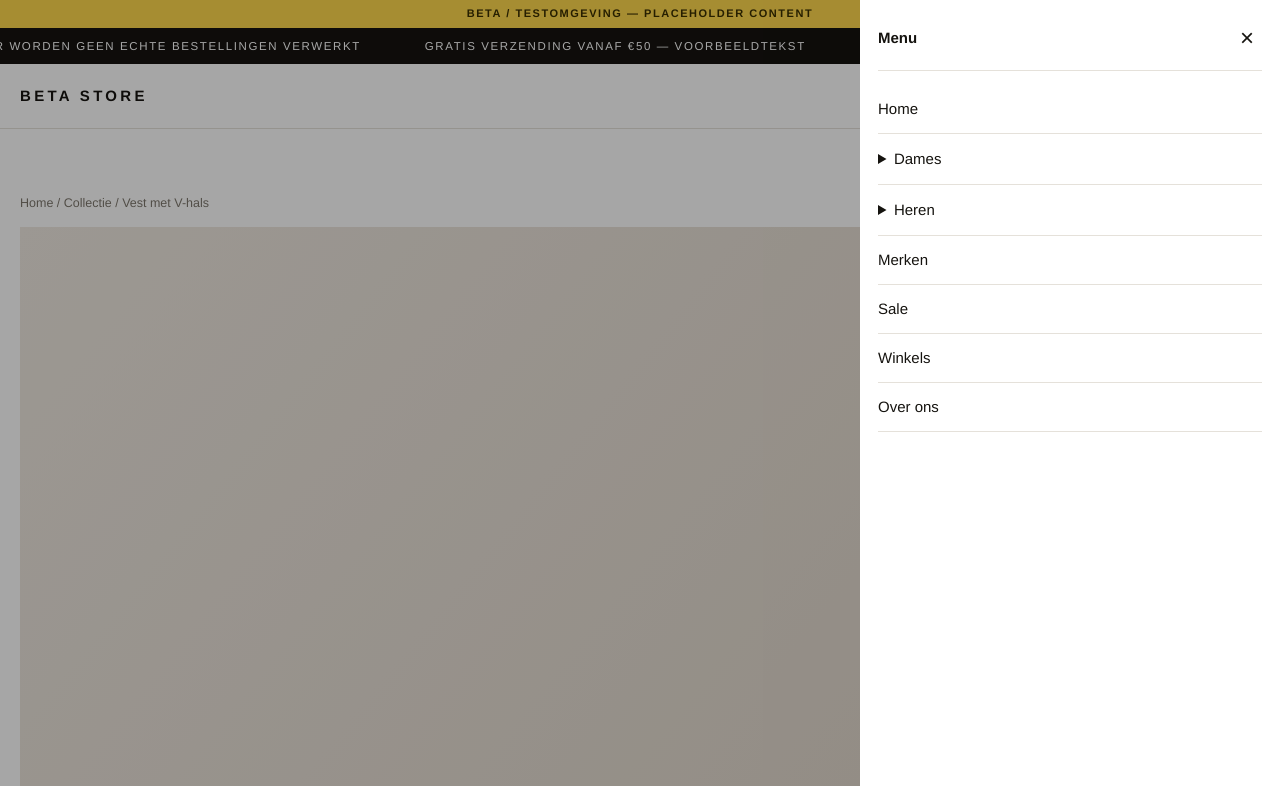
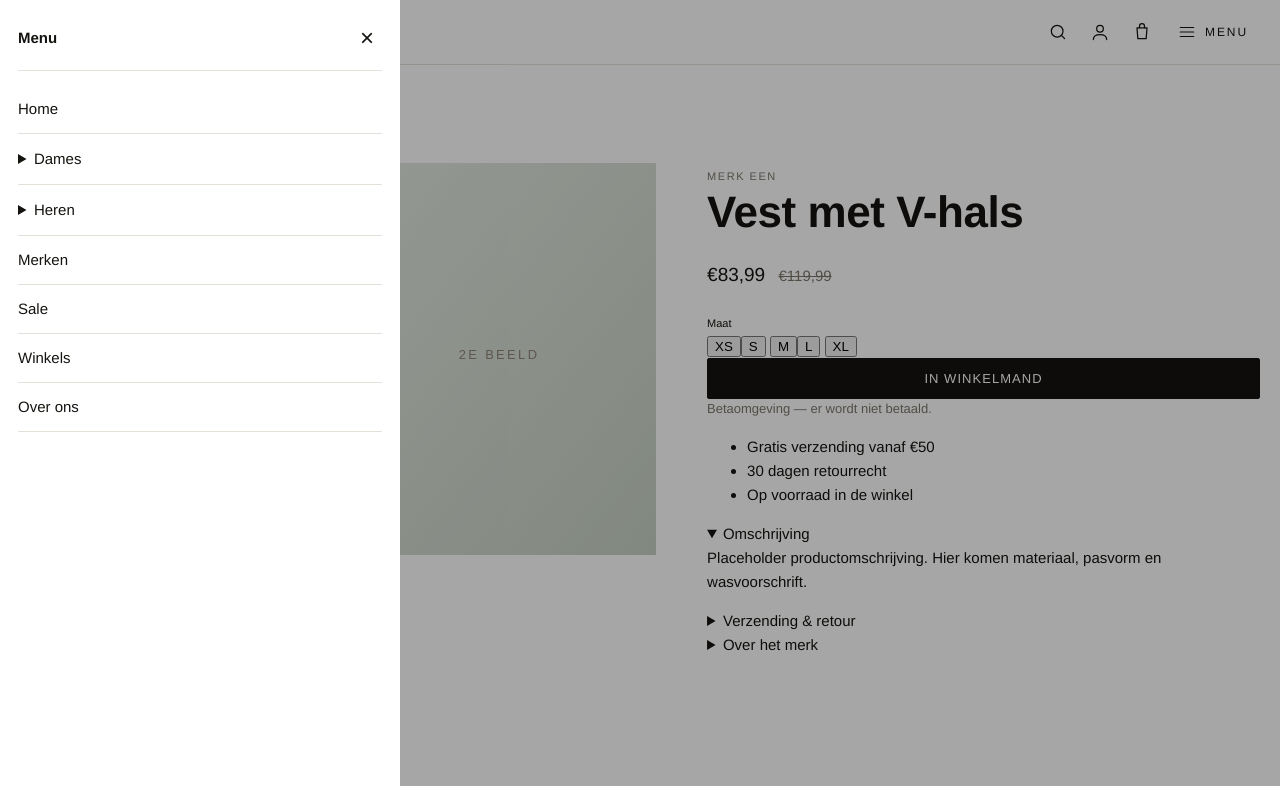
Before and after one commit to Big-B13/number-nine-website-, a plain HTML site: page product.html in a window 1280 px wide. Both pictures are taken after a click on the button "MENU". Shown: the top 786 px of the page. Drawn offline with Linux system fonts and the light colour scheme.

Commit message:
Remove legacy styles and update menu button layout
Removed legacy styles for beta flag and announcement bar. Updated styles for header menu button and drawer panel animations.

```diff
--- a/css/style.css
+++ b/css/style.css
@@ -24,18 +24,13 @@ p{margin:0 0 1em}
 .link{border-bottom:1px solid currentColor;font-size:14px}
 code{background:var(--sand);padding:1px 5px;border-radius:var(--r);font-size:13px}
 
-/* ---------- beta-vlag ---------- */
-.beta-flag{
-  background:#ffd84d;color:#3a2f00;text-align:center;
-  font-size:11px;letter-spacing:.14em;text-transform:uppercase;padding:5px 10px;font-weight:600;
-}
+/* ---------- verwijderd: gele beta-vlag ----------
+   Staat nog in oudere pagina's: CSS verbergt hem direct (zonder flits),
+   js/app.js haalt hem daarna volledig uit de pagina. */
+.beta-flag{display:none!important}
 
-/* ---------- announcement ---------- */
-.ann{background:var(--ink);color:#fff;overflow:hidden;font-size:11.5px;letter-spacing:.14em;text-transform:uppercase}
-.ann__track{display:flex;gap:64px;white-space:nowrap;padding:9px 0;animation:marq 34s linear infinite}
-.ann__item{flex:0 0 auto}
-@keyframes marq{to{transform:translateX(-50%)}}
-@media (prefers-reduced-motion:reduce){.ann__track{animation:none;justify-content:center}}
+/* ---------- verwijderd: scrollende announcement-balk ---------- */
+.ann{display:none!important}
 
 /* ---------- header ---------- */
 .hdr{position:sticky;top:0;z-index:40;background:#fff;border-bottom:1px solid var(--line)}
@@ -54,14 +49,14 @@ code{background:var(--sand);padding:1px 5px;border-radius:var(--r);font-size:13p
 }
 
 /* ---------- navigatie ----------
-   De gecentreerde navigatiebalk is vervangen door een Menu-knop rechts in
-   de header, die een paneel vanaf de rechterkant laat inschuiven. */
-.hdr__burger{display:none!important}   /* legacy: oude burger-knop links */
+   Menu-knop vooraan in de header; het paneel schuift vanaf de
+   linkerkant in (regeling staat in js/app.js). */
+.hdr__burger{display:none!important}   /* legacy: oude burger-knop */
 .nav{display:none!important}           /* legacy: oude gecentreerde balk */
 
 .menu-btn{
   display:inline-flex;align-items:center;gap:9px;background:none;border:0;
-  padding:8px 12px;margin-left:6px;cursor:pointer;color:inherit;font-family:inherit;
+  padding:8px 12px;cursor:pointer;color:inherit;font-family:inherit;
   font-size:12px;letter-spacing:.16em;text-transform:uppercase;border-radius:var(--r);
 }
 .menu-btn:hover{background:var(--sand)}
@@ -72,6 +67,11 @@ code{background:var(--sand);padding:1px 5px;border-radius:var(--r);font-size:13p
 .drawer[hidden]{display:none}
 .drawer.is-closing{animation:drawerFadeOut .25s ease forwards}
 .drawer__panel{position:absolute;background:#fff;display:flex;flex-direction:column;padding:18px;gap:14px;max-width:100%}
+.drawer__panel--nav{
+  top:0;left:0;bottom:0;width:min(420px,100%);
+  animation:drawerInLeft .32s cubic-bezier(.22,.61,.36,1);
+}
+.drawer__panel--nav.is-closing{animation:drawerOutLeft .28s cubic-bezier(.4,0,.6,1) forwards}
 .drawer__panel--right{
   top:0;right:0;bottom:0;width:400px;
   animation:drawerInRight .32s cubic-bezier(.22,.61,.36,1);
@@ -82,8 +82,7 @@ code{background:var(--sand);padding:1px 5px;border-radius:var(--r);font-size:13p
   animation:drawerInDown .3s cubic-bezier(.22,.61,.36,1);
 }
 .drawer__panel--top.is-closing{animation:drawerOutUp .26s ease forwards}
-.drawer__panel--left{top:0;left:0;bottom:0;width:320px} /* legacy */
-.drawer__panel--nav{width:min(420px,100%)}
+.drawer__panel--left{top:0;left:0;bottom:0;width:320px} /* legacy fallback */
 .drawer__head{display:flex;justify-content:space-between;align-items:center;border-bottom:1px solid var(--line);padding-bottom:12px}
 .drawer__head .icon-btn{font-size:24px;line-height:1}
 .drawer__nav{display:flex;flex-direction:column;overflow:auto}
@@ -100,6 +99,8 @@ code{background:var(--sand);padding:1px 5px;border-radius:var(--r);font-size:13p
 .sr img{width:48px;height:60px;object-fit:cover}
 @keyframes drawerFadeIn{from{opacity:0}}
 @keyframes drawerFadeOut{to{opacity:0}}
+@keyframes drawerInLeft{from{transform:translateX(-100%)}}
+@keyframes drawerOutLeft{to{transform:translateX(-100%)}}
 @keyframes drawerInRight{from{transform:translateX(100%)}}
 @keyframes drawerOutRight{to{transform:translateX(100%)}}
 @keyframes drawerInDown{from{transform:translateY(-100%)}}
@@ -193,4 +194,13 @@ code{background:var(--sand);padding:1px 5px;border-radius:var(--r);font-size:13p
 
 /* ---------- split ---------- */
 .split{display:grid;grid-template-columns:1fr 1fr;align-items:center;gap:0;background:var(--sand)}
-.split
+.split img{height:100%;width:100%;object-fit:cover;min-height:340px}
+.split__copy{padding:clamp(24px,5vw,64px)}
+
+/* ---------- pdp ---------- */
+.pdp{display:grid;grid-template-columns:1.15fr 1fr;gap:clamp(24px,4vw,56px);align-items:start}
+.pdp__media{display:grid;grid-template-columns:1fr 1fr;gap:8px}
+.pdp__media img{aspect-ratio:4/5;object-fit:cover;background:var(--sand)}
+.pdp__price{font-size:19px;margin:6px 0 20px}
+.pdp__price s{color:var(--muted);margin-left:8px;font-size:15px}
+.label{font-size:11px;letter-spa
```
